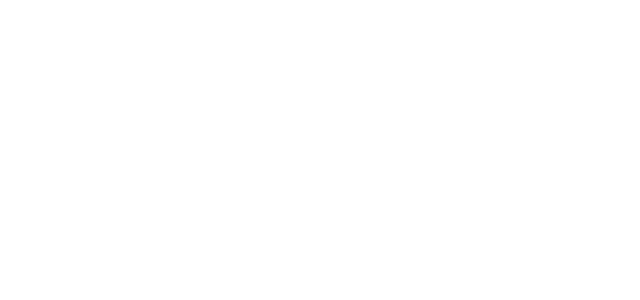
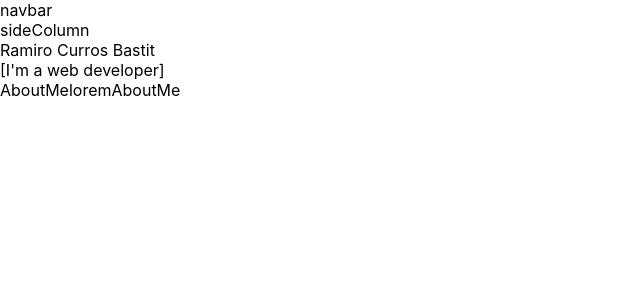
Before and after one commit to ramicurros/portFolio, a React (Create React App) app: page / in a window 1280 px wide. Shown: the top 300 px of the page, without its empty margins (0-640 px from the left). Built offline with nearby package versions, Linux system fonts and the light colour scheme.

Commit message:
layout build

```diff
--- a/src/App.js
+++ b/src/App.js
@@ -3,9 +3,65 @@
 
 function App() {
   return (
-    <div className="container-fluid App">
+    <div className="d-flex container-fluid flex-column App">
+      <div className='d-flex align-items-center navbarWrapper'>navbar</div>
+      <div className='d-flex portfolioWrapper'>
+        <div className='d-flex flex-column sideColumn'>sideColumn</div>
+        <div className='d-flex flex-column page'>
+          <div className='d-flex flex-column page-container aboutMeWrapper'>
+            <span className='myName'>Ramiro Curros Bastit</span>
+            <div className='aboutMeContainer'>
+              <span className='webDeveloper'>[I'm a web developer]</span>
+              <div className='d-flex flex-column aboutMe'>
+                <span className='aboutMeTag'>AboutMe</span>
+                <span className='aboutMeText'>lorem</span>
+                <span className='aboutMeTag'>AboutMe</span>
+              </div>
+            </div>
+          </div>
+          <div className='d-flex flex-column justify-content-center align-items-center flex-lg-row page-container projectPage'>
 
+          </div>
+          <div className='d-flex flex-column justify-content-center align-items-center flex-lg-row page-container projectPage'>
 
+          </div>
+          <div className='d-flex flex-column justify-content-center align-items-center flex-lg-row page-container projectPage'>
+
+          </div>
+          <div className='d-flex flex-column justify-content-center align-items-center flex-lg-row page-container projectPage'>
+
+          </div>
+          <div className='d-flex flex-column justify-content-center align-items-center flex-lg-row page-container projectPage'>
+
+          </div>
+          <div className='d-flex flex-column justify-content-center align-items-center flex-lg-row page-container projectPage'>
+
+          </div>
+          <div className='d-flex flex-column flex-lg-row page-container skillsAndTools'>
+              <div className='skillsAndTools1'>
+                <div className='skills'>
+
+                </div>
+                <div className='d-flex flex-column thisWebsite'>
+                  <div className='thisWebsite1'>
+
+                  </div>
+                  <div className='thisWebsite2'>
+
+                  </div>
+                </div>
+              </div>
+              <div className='skillsAndTools2'>
+                <div className='tools'>
+
+                </div>
+                <div className='contactMe'>
+
+                </div>
+              </div>
+          </div>
+        </div>
+      </div>
     </div>
   );
 }
```
